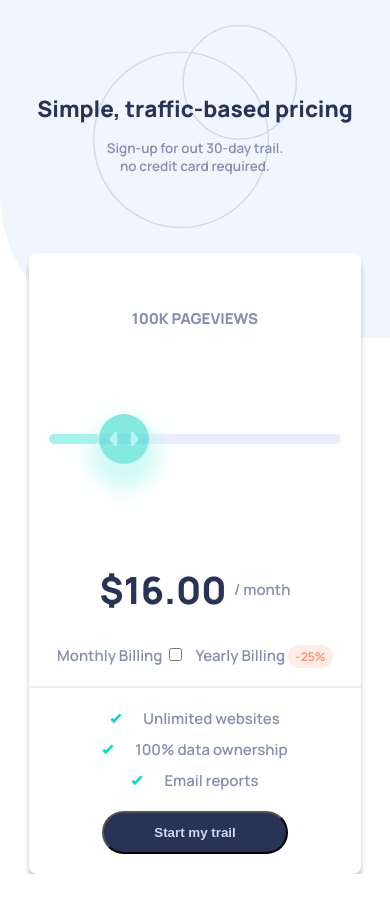
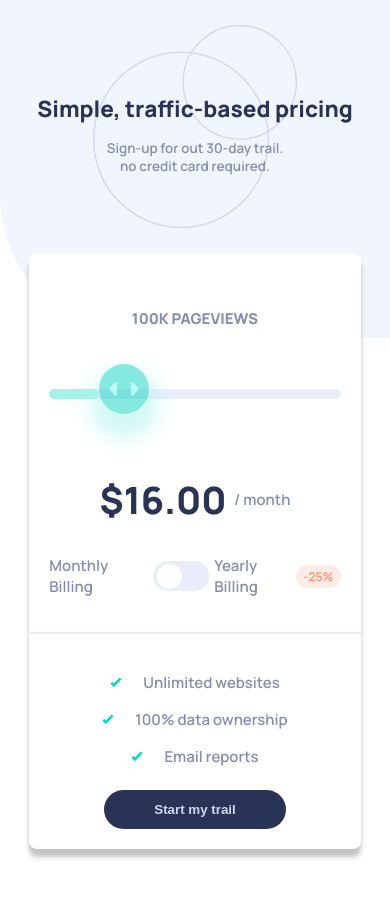
Before and after one commit to mahmoudshahin1111/interactive-pricing-component, a website: page index.html in a window 390 px wide. Before the commit the page ends 874 px from the top, so only its background shows below. Drawn offline with nearby package versions, Linux system fonts and the light colour scheme.

Commit message:
mobile done

```diff
--- a/index.html
+++ b/index.html
@@ -45,7 +45,10 @@
           <div class="cl-options">
             <span class="cl-monthly-billing-option">
               <span class="cl-text">Monthly Billing</span>
-              <input class="cl-input-group" type="checkbox" />
+              <span class="cl-checkbox">
+                <span class="cl-btn"></span>
+                <input type="text" />
+              </span>
             </span>
             <span class="cl-monthly-billing-option">
               <span class="cl-text">Yearly Billing</span>
@@ -88,9 +91,6 @@
         // mouse tracking variables
         let holding = false;
         // update holding
-        slider.mouseleave(function (e) {
-          holding = false;
-        });
         sliderBtn.mousedown(function (e) {
           holding = true;
         });
@@ -102,17 +102,18 @@
         sliderContent.mousemove(function (e) {
           const mouseX =
             e.pageX - $(e.currentTarget).offset().left - sliderBtn.width() / 2;
-          update(mouseX);
+          if (holding) {
+            update(mouseX);
+          }
         });
         // move track to new position when clicked on.
-        sliderTrack.click(function (e) {
+        sliderContent.click(function (e) {
           const mouseX =
             e.pageX - $(e.currentTarget).offset().left - sliderBtn.width() / 2;
           update(mouseX);
         });
         function update(mouseX) {
           if (
-            holding &&
             mouseX > -(sliderBtn.width() / 2) &&
             mouseX < sliderContent.width() - sliderBtn.width() / 2
           ) {
@@ -132,6 +133,18 @@
         console.log(result);
         $("#price").text("$" + result + ".00");
       });
+
+      //
+
+      $(".cl-checkbox").click(function (e) {
+        $(e.currentTarget).toggleClass('active');
+        const inputEl = $(e.currentTarget).find("input[type=checkbox]");
+        if (inputEl.attr("checked")) {
+          inputEl.attr("checked", false);
+        } else {
+          inputEl.attr("checked", true);
+        }
+      });
     </script>
   </body>
 </html>
--- a/styles/_layout.scss
+++ b/styles/_layout.scss
@@ -31,7 +31,6 @@
     background-image: url("../images/bg-pattern.svg");
   }
   .cl-header {
-
     height: 30vh;
     display: flex;
     flex-direction: column;
@@ -47,7 +46,6 @@
       background-position: center;
       background-image: url("../images/pattern-circles.svg");
       position: absolute;
-
     }
     .cl-header-text {
       z-index: 1;
@@ -81,6 +79,8 @@
     padding: 20px 0;
     width: 85%;
     border-radius: 8px;
+    margin-bottom: 50px;
+    user-select: none;
     .cl-body {
       padding: 20px;
       .cl-pageviews {
@@ -97,7 +97,6 @@
         justify-content: center;
         margin-top: 4em;
         width: 100%;
-        height: 100px;
         .cl-content {
           width: 100%;
           height: 100%;
@@ -120,9 +119,10 @@
               border-radius: 25px;
             }
             .cl-slider-btn {
+              display: block;
               position: absolute;
               background-color: $color-primary-2;
-              top: -20px;
+              top: -25px;
               left: 50px;
               width: 50px;
               height: 50px;
@@ -161,14 +161,47 @@
       .cl-options {
         display: flex;
         flex-direction: row;
-        gap: 10px;
+
         align-items: center;
         justify-content: center;
         margin-top: 2em;
         .cl-monthly-billing-option {
+          display: flex;
+          flex-direction: row;
+          align-items: center;
           .cl-text {
           }
-          .cl-input-group {
+          .cl-checkbox {
+            margin: 0 5px;
+            display: flex;
+            flex-direction: row;
+            align-items: center;
+            width: 60px;
+            height: 30px;
+            border-radius: 25px;
+            background-color: $color-neutral-3;
+            padding: 8px 4px;
+            position: relative;
+            transition: all 300ms ease;
+            cursor: pointer;
+            & input {
+              display: none;
+            }
+            .cl-btn {
+              display: inline-block;
+              background-color: $color-neutral-1;
+              width: 25px;
+              height: 25px;
+              border-radius: 25px;
+              position: absolute;
+              transition: all 300ms ease;
+            }
+            &.active {
+              background-color: $color-primary-1;
+              .cl-btn {
+                transform: translateX(100%);
+              }
+            }
           }
         }
         .cl-monthly-billing-option {
@@ -189,6 +222,7 @@
       width: 100%;
       height: 2px;
       background-color: $color-neutral-3;
+      margin: 15px 0;
     }
     .cl-footer {
       display: flex;
@@ -208,6 +242,7 @@
           align-items: center;
           margin-top: 5px;
           margin-bottom: 5px;
+          margin: 8px 0;
           .cl-mark {
             display: flex;
             flex-direction: row;
@@ -231,6 +266,7 @@
         color: $color-neutral-4;
         outline: 0;
         border-radius: 25px;
+        border: 0;
       }
     }
   }
```
Also changed, not shown: style.css, 1 other file.
